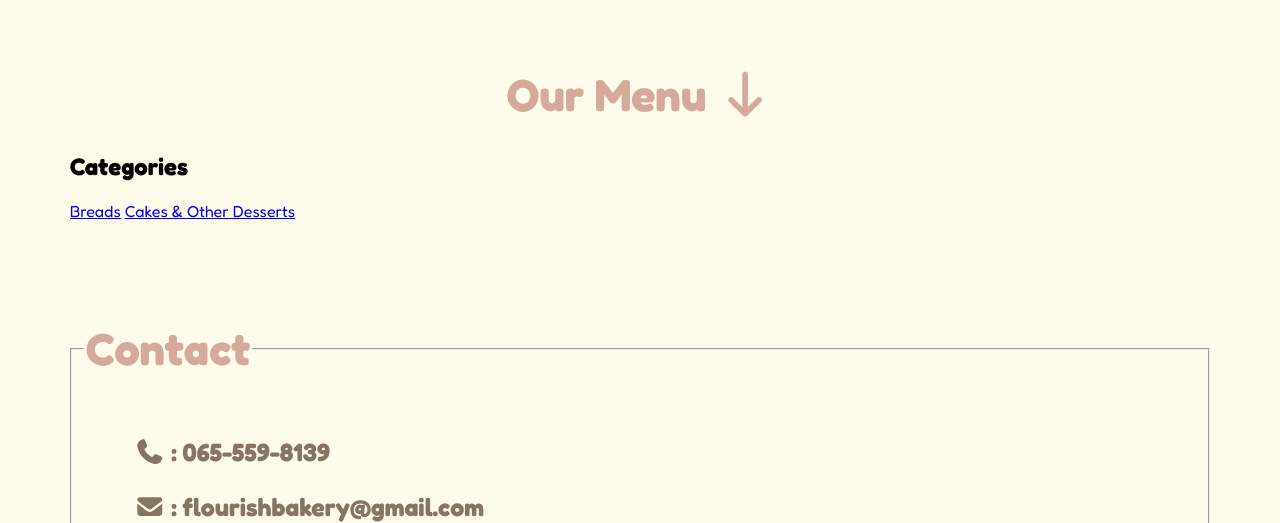
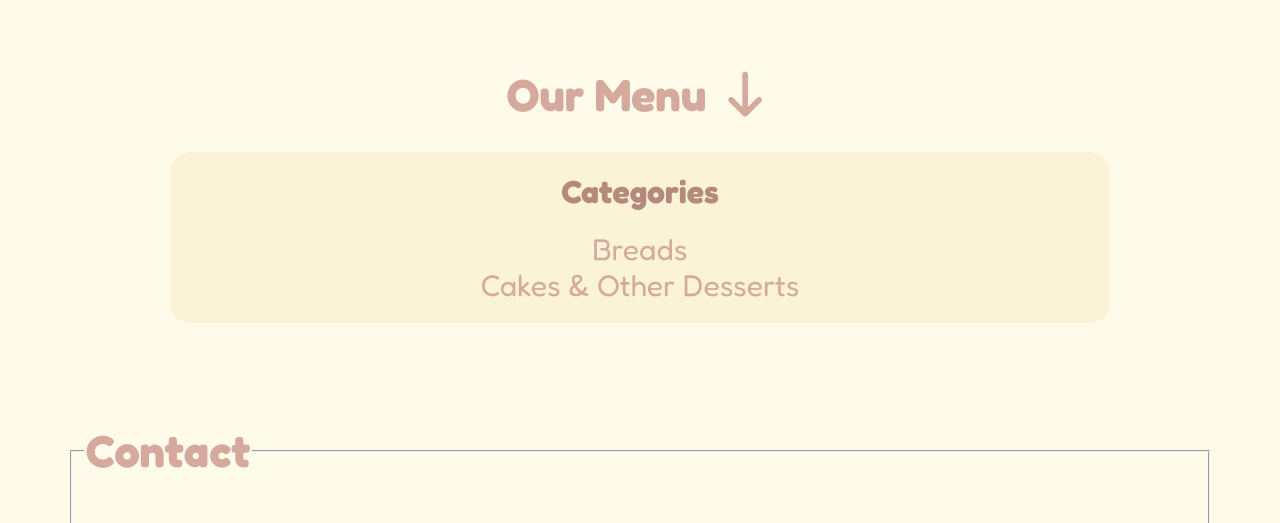
Before and after one commit to nathrada-bua/6809617118_MyShop, a plain HTML site: page index.html in a window 1280 px wide. Shown: the part 655-1178 px from the top of the page. Drawn offline with Linux system fonts and the light colour scheme.

Commit message:
Style category titles in the homepage

```diff
--- a/index.html
+++ b/index.html
@@ -66,9 +66,14 @@
         Our Menu
         <i class="fa-solid fa-arrow-down"></i>
       </h1>
-      <h2>Categories</h2>
-      <a href="./my1stcategory.html">Breads</a>
-      <a href="./my2ndcategory.html">Cakes & Other Desserts</a>
+      <div id="category-container">
+        <h1 id="category-title">Categories</h1>
+        <a href="./my1stcategory.html" class="category-subtitle">Breads</a>
+        <br />
+        <a href="./my2ndcategory.html" class="category-subtitle"
+          >Cakes & Other Desserts</a
+        >
+      </div>
     </div>
 
     <div class="section">
--- a/mystyle.css
+++ b/mystyle.css
@@ -302,3 +302,22 @@ video {
 #second-category-header {
   background-color: #fff2eb;
 }
+
+#category-container {
+  background-color: #fbf3d5;
+  text-align: center;
+  margin: 0 100px;
+  padding: 20px 0;
+  border-radius: 20px;
+}
+
+#category-title {
+  margin: 0 0 20px 0;
+  color: #b58a7d;
+}
+
+.category-subtitle {
+  font-size: 30px;
+  color: #d6a99d;
+  text-decoration: none;
+}
```
